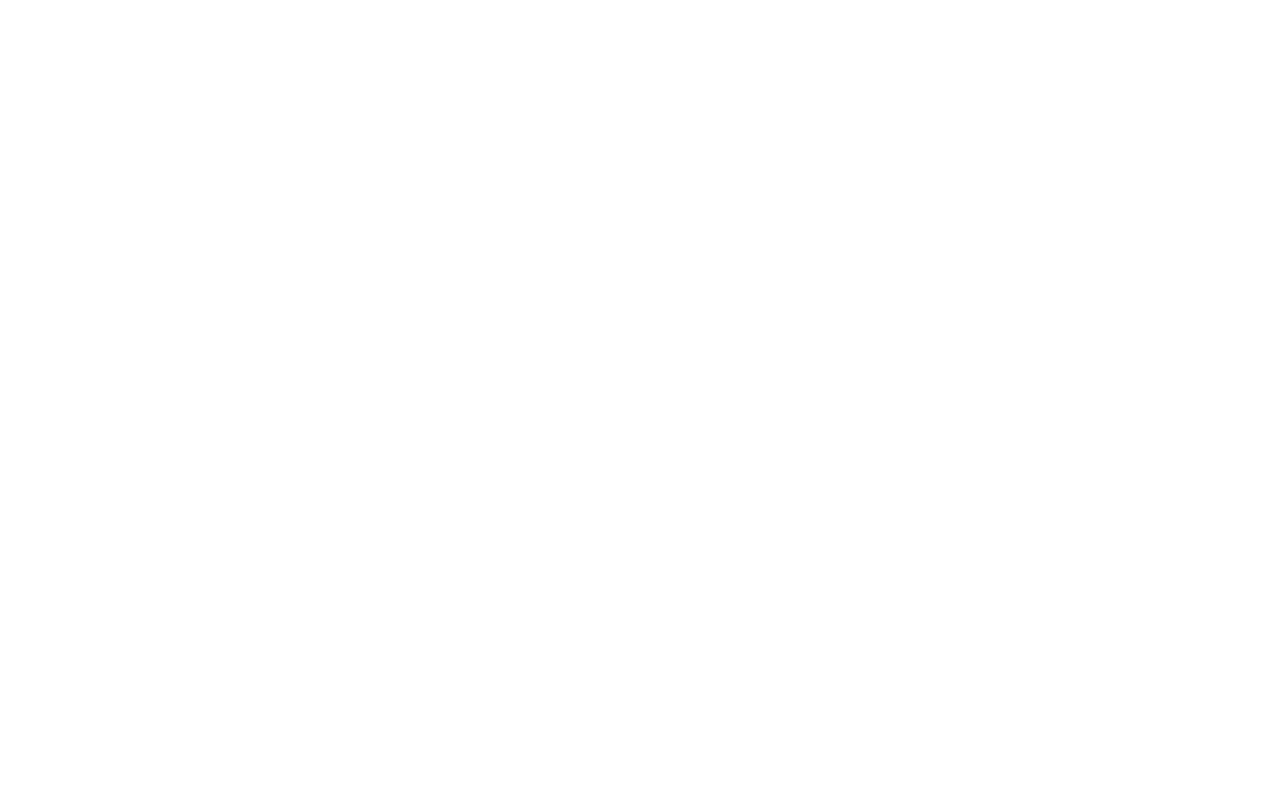
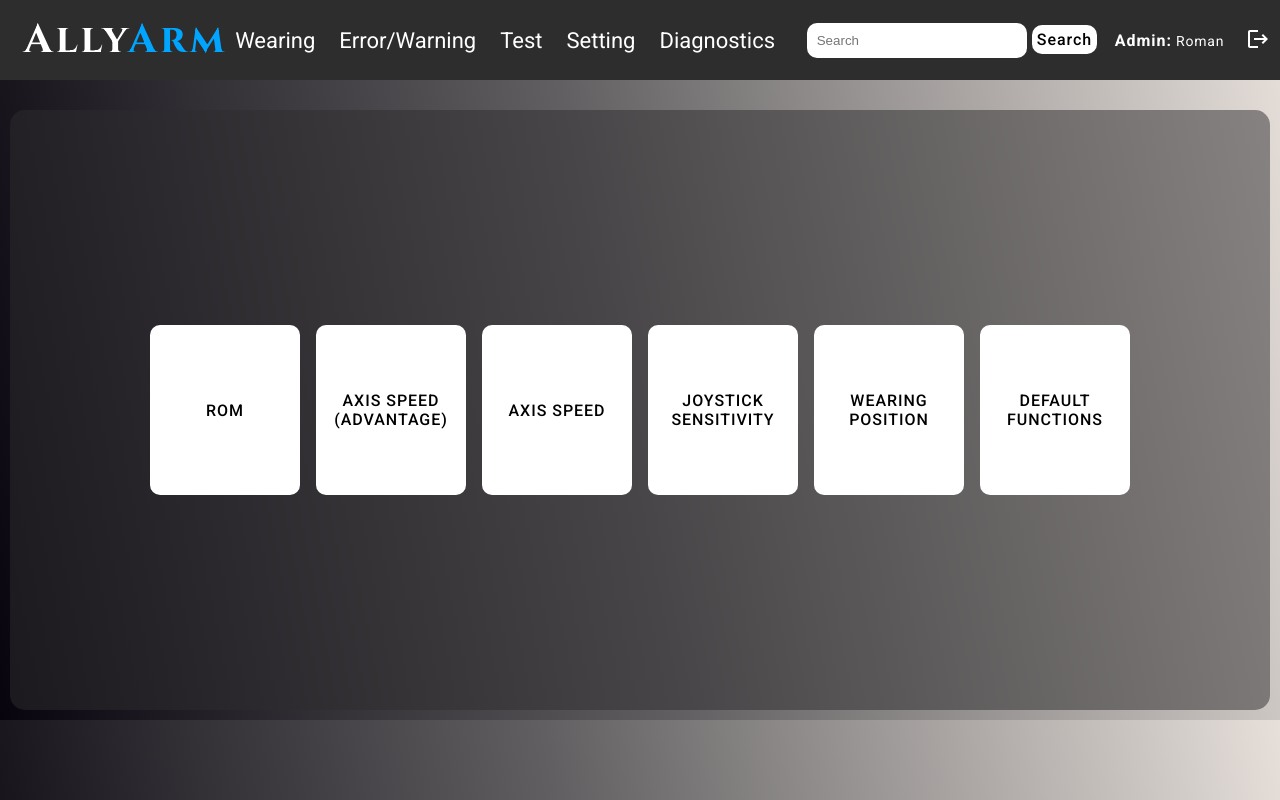
Before and after one commit to KraRo16/MarkUp-Allenaz, a React (Create React App) app: page /setting in a window 1280 px wide. Before the commit this address had no page. Built offline with nearby package versions, Linux system fonts and the light colour scheme.

Commit message:
kill a dragon

```diff
--- a/package.json
+++ b/package.json
@@ -4,6 +4,9 @@
   "private": true,
   "homepage": "https://KraRo16.github.io/MarkUp-Allenaz",
   "dependencies": {
+    "@emotion/react": "^11.10.6",
+    "@emotion/styled": "^11.10.6",
+    "@mui/material": "^5.11.15",
     "@testing-library/jest-dom": "^5.16.3",
     "@testing-library/react": "^12.1.4",
     "@testing-library/user-event": "^13.5.0",
@@ -16,6 +19,7 @@
     "react-icons": "^4.8.0",
     "react-router-dom": "^6.10.0",
     "react-scripts": "5.0.1",
+    "react-slider": "^2.0.4",
     "socket.io-client": "^4.6.1",
     "web-vitals": "^2.1.3"
   },
--- a/src/components/App.jsx
+++ b/src/components/App.jsx
@@ -6,6 +6,8 @@ import { AutomaticMode } from './Layout/AutomaticMode/AutomaticMode';
 import { ErrorWarning } from './Layout/ErrorWarning/ErrorWarning';
 import { Diagnostics } from './Layout/Diagnostics/Diagnostics';
 import { Wearing } from './Layout/Wearing/Wearing';
+import { SettingMenu } from './Layout/Setting/SettingMenu/SettingMenu';
+import { AxisSpeed } from './Layout/Setting/AxisSpeed/AxisSpeed';
 import style from './App.module.css';
 
 export const App = () => {
@@ -17,6 +19,8 @@ export const App = () => {
         <Route path="/wearing" element={<Wearing />} />
         <Route path="/testing" element={<AutomaticMode />} />
         <Route path="/errorwarning" element={<ErrorWarning />} />
+        <Route path="/setting" element={<SettingMenu />} />
+        <Route path="/axisspeed" element={<AxisSpeed />} />
         <Route path="/diagnostics" element={<Diagnostics />} />
       </Routes>
     </div>
--- a/src/components/Layout/Navbar/Navbar.jsx
+++ b/src/components/Layout/Navbar/Navbar.jsx
@@ -36,9 +36,9 @@ export const Navbar = () => {
               </Link>
             </li>
             <li className={style.sub_item}>
-              <a className={style.sub_item_link} href="/">
+              <Link className={style.sub_item_link} to="/setting">
                 Setting
-              </a>
+              </Link>
             </li>
             <li className={style.sub_item}>
               <Link to="/diagnostics" className={style.sub_item_link}>
--- a/src/components/Layout/Navbar/Sidebar/Sidebar.module.css
+++ b/src/components/Layout/Navbar/Sidebar/Sidebar.module.css
@@ -17,19 +17,19 @@
   top: 78px;
   background-color: #2e2d2e;
   color: white;
-  height: 100%;
+  height: 89%;
   width: 140px;
   cursor: pointer;
 }
 .burger_menu_item {
   font-family: 'Roboto', sans-serif;
-  font-weight: 500;
+  font-weight: 600;
   font-size: 16px;
   letter-spacing: 0.08em;
 }
 
 .burger_menu a {
-  margin-bottom: 1rem;
+  margin-bottom: 3rem;
   color: white;
 }
 
--- /dev/null
+++ b/src/components/Layout/Setting/AxisSpeed/AxisSpeed.jsx
@@ -0,0 +1,34 @@
+import React, {useState} from "react";
+import style from './AxisSpeed.module.css'
+import { Navbar } from "components/Layout/Navbar/Navbar";
+import Slider from '@mui/material/Slider';
+
+export const AxisSpeed = () => {
+  const [value, setValue] = useState(0);
+
+  const handleChange = (event, newValue) => {
+    setValue(newValue);
+  };
+
+    return (
+      <div className={style.axis_speed_section}>
+        <Navbar />
+        <div className={style.axis_speed_blur}>
+          <h2 className={style.axis_speed_title}>Axis Speed</h2>
+          <div>
+            <h3>Axis 1</h3>
+            <Slider
+              value={value}
+              onChange={handleChange}
+              aria-label="Temperature slider"
+              min={0}
+              max={100}
+            />
+            <p>{value}</p>
+          </div>
+        </div>
+      </div>
+    );
+
+
+}
--- /dev/null
+++ b/src/components/Layout/Setting/AxisSpeed/AxisSpeed.module.css
@@ -0,0 +1,15 @@
+.axis_speed_section {
+    width: 100%;
+}
+
+.axis_speed_blur {
+    background-color: rgba(46, 45, 46, 50%);
+    margin: 10px;
+    height: 600px;
+    border-radius: 15px;
+    margin-top: 30px;
+    display: flex;
+    justify-content: center;
+    align-items: center;
+    flex-direction: column;
+}
--- /dev/null
+++ b/src/components/Layout/Setting/SettingMenu/SettingMenu.jsx
@@ -0,0 +1,45 @@
+import React from "react";
+import style from './SettingMenu.module.css'
+import { Navbar } from "components/Layout/Navbar/Navbar";
+import { Link } from 'react-router-dom';
+
+export const SettingMenu = () => {
+
+    return (
+      <div className={style.setting_menu_section}>
+        <Navbar />
+        <div className={style.setting_menu_blur}>
+          <div className={style.setting_menu_btn_container}>
+            <Link to="/rom">
+              <button className={style.setting_menu_btn}>ROM</button>
+            </Link>
+            <Link to="/axisspeed_advantage">
+              <button className={style.setting_menu_btn}>
+                AXIS SPEED (ADVANTAGE)
+              </button>
+            </Link>
+            <Link to="/axisspeed">
+              <button className={style.setting_menu_btn}>AXIS SPEED</button>
+            </Link>
+            <Link to="/sensitivity">
+              <button className={style.setting_menu_btn}>
+                JOYSTICK SENSITIVITY
+              </button>
+            </Link>
+            <Link to="/wearingposition">
+              <button className={style.setting_menu_btn}>
+                WEARING POSITION
+              </button>
+            </Link>
+            <Link to="/default_function">
+              <button className={style.setting_menu_btn}>
+                DEFAULT FUNCTIONS
+              </button>
+            </Link>
+          </div>
+        </div>
+      </div>
+    );
+
+
+}
--- /dev/null
+++ b/src/components/Layout/Setting/SettingMenu/SettingMenu.module.css
@@ -0,0 +1,47 @@
+.setting_menu_section {
+    width: 100%;
+}
+
+.setting_menu_blur {
+    background-color: rgba(46, 45, 46, 50%);
+    margin: 10px;
+    height: 600px;
+    border-radius: 15px;
+    margin-top: 30px;
+    display: flex;
+    justify-content: center;
+    align-items: center;
+    flex-direction: column;
+}
+
+.setting_menu_btn_container {
+    display: flex;
+    justify-content: center;
+    align-items: center;
+    flex-wrap: wrap;
+}
+
+.setting_menu_btn {
+    border: none;
+    background-color: white;
+    padding: 5px;
+    border-radius: 10px;
+    cursor: pointer;
+    color: black;
+    font-family: 'Roboto', sans-serif;
+    font-weight: 500;
+    font-size: 16px;
+    letter-spacing: 0.06em;
+    transition: background-color 500ms cubic-bezier(0.4, 0, 0.2, 1);
+    width: 150px;
+    height: 170px;
+    margin: 10px 8px;
+}
+
+.setting_menu_btn:hover,
+.setting_menu_btn:focus {
+    color: white;
+    background-color: rgb(0, 165, 255);
+    outline: none;
+    box-shadow: 0px 0px 10px rgb(32, 177, 255);
+}
```
Also changed, not shown: 1 other file (tests, documents, lock files or other folders).
